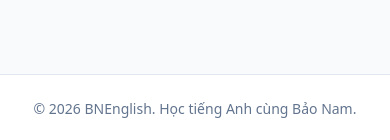
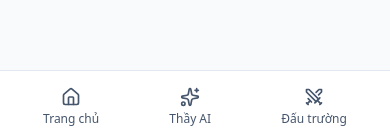
Before and after one commit to kenhgt247/bnenglish, a React (Vite) app: page / in a window 390 px wide. Shown: the part 701-841 px from the top of the page. Built offline with nearby package versions, Linux system fonts and the light colour scheme; no server answers; the database is empty.

Commit message:
feat: Add mobile navigation and hide desktop footer on mobile
Introduces a new fixed mobile navigation bar at the bottom of the screen for improved usability on smaller devices. The desktop footer is now hidden on mobile viewports to prevent layout conflicts and provide a cleaner mobile experience.

```diff
--- a/src/components/Layout.tsx
+++ b/src/components/Layout.tsx
@@ -81,11 +81,11 @@ export default function Layout() {
         </div>
       </header>
 
-      <main className="flex-1 max-w-5xl mx-auto w-full p-4 md:p-6">
+      <main className="flex-1 max-w-5xl mx-auto w-full p-4 md:p-6 pb-20 md:pb-6">
         <Outlet />
       </main>
 
-      <footer className="bg-white border-t border-slate-200 py-6 mt-auto">
+      <footer className="bg-white border-t border-slate-200 py-6 mt-auto hidden md:block">
         <div className="max-w-5xl mx-auto px-4 text-center text-slate-500 text-sm flex flex-col sm:flex-row justify-between items-center gap-4">
           <p>© 2026 BNEnglish. Học tiếng Anh cùng Bảo Nam.</p>
           {profile?.role === 'admin' && (
@@ -95,6 +95,29 @@ export default function Layout() {
           )}
         </div>
       </footer>
+
+      {/* Mobile Footer Navigation */}
+      <nav className="md:hidden fixed bottom-0 left-0 right-0 bg-white border-t border-slate-200 z-20 flex justify-around p-2 text-xs text-slate-600">
+        <Link to="/" className="flex flex-col items-center gap-1 p-2">
+          <Home className="w-5 h-5" /> Trang chủ
+        </Link>
+        <Link to="/teacher" className="flex flex-col items-center gap-1 p-2">
+          <Sparkles className="w-5 h-5" /> Thầy AI
+        </Link>
+        <Link to="/arena" className="flex flex-col items-center gap-1 p-2">
+          <Swords className="w-5 h-5" /> Đấu trường
+        </Link>
+        {user && (
+          <>
+            <Link to="/dashboard" className="flex flex-col items-center gap-1 p-2">
+              <BookOpen className="w-5 h-5" /> Tiến độ
+            </Link>
+            <Link to="/profile" className="flex flex-col items-center gap-1 p-2">
+              <User className="w-5 h-5" /> Cá nhân
+            </Link>
+          </>
+        )}
+      </nav>
     </div>
   );
 }
```
